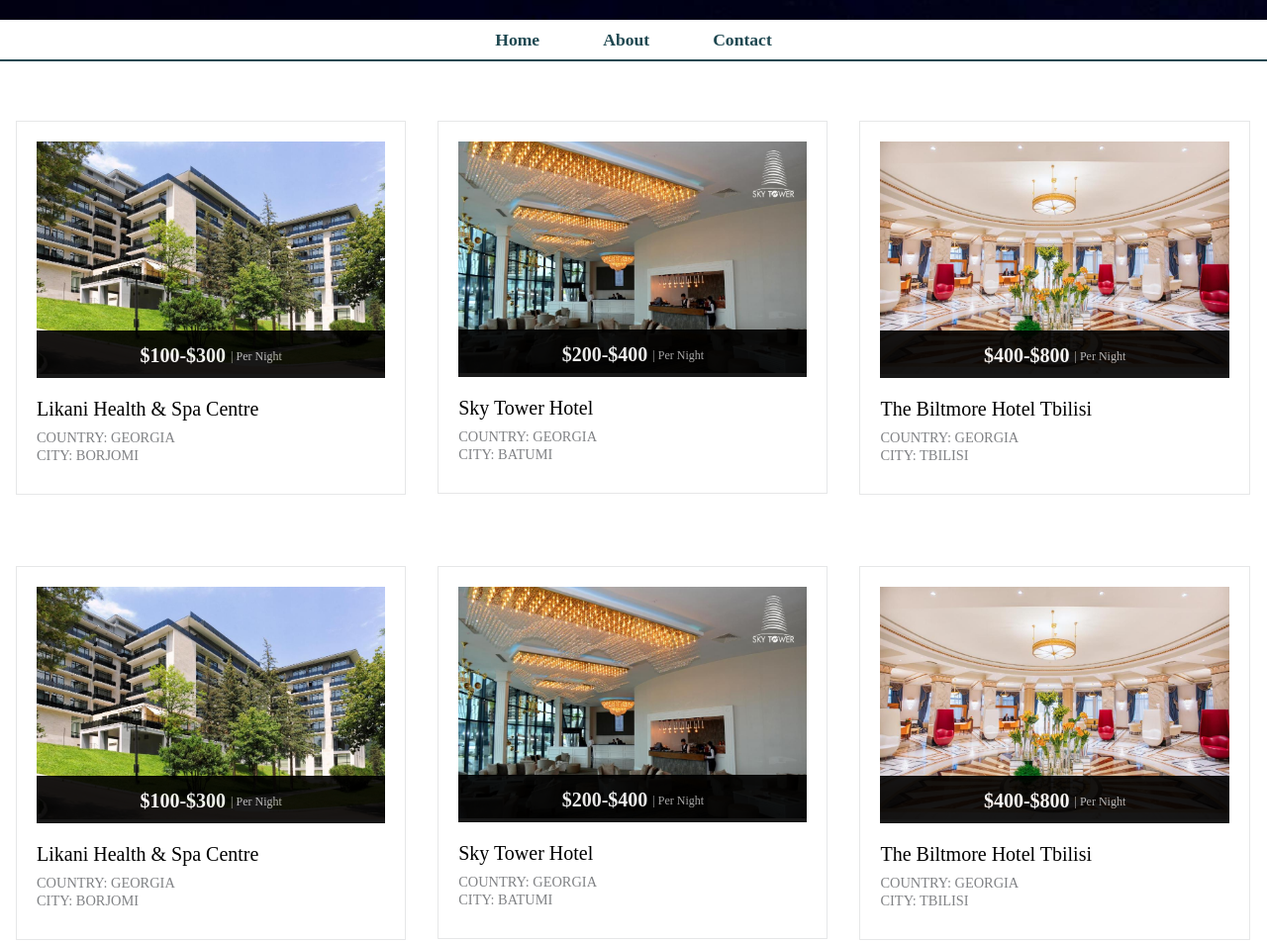
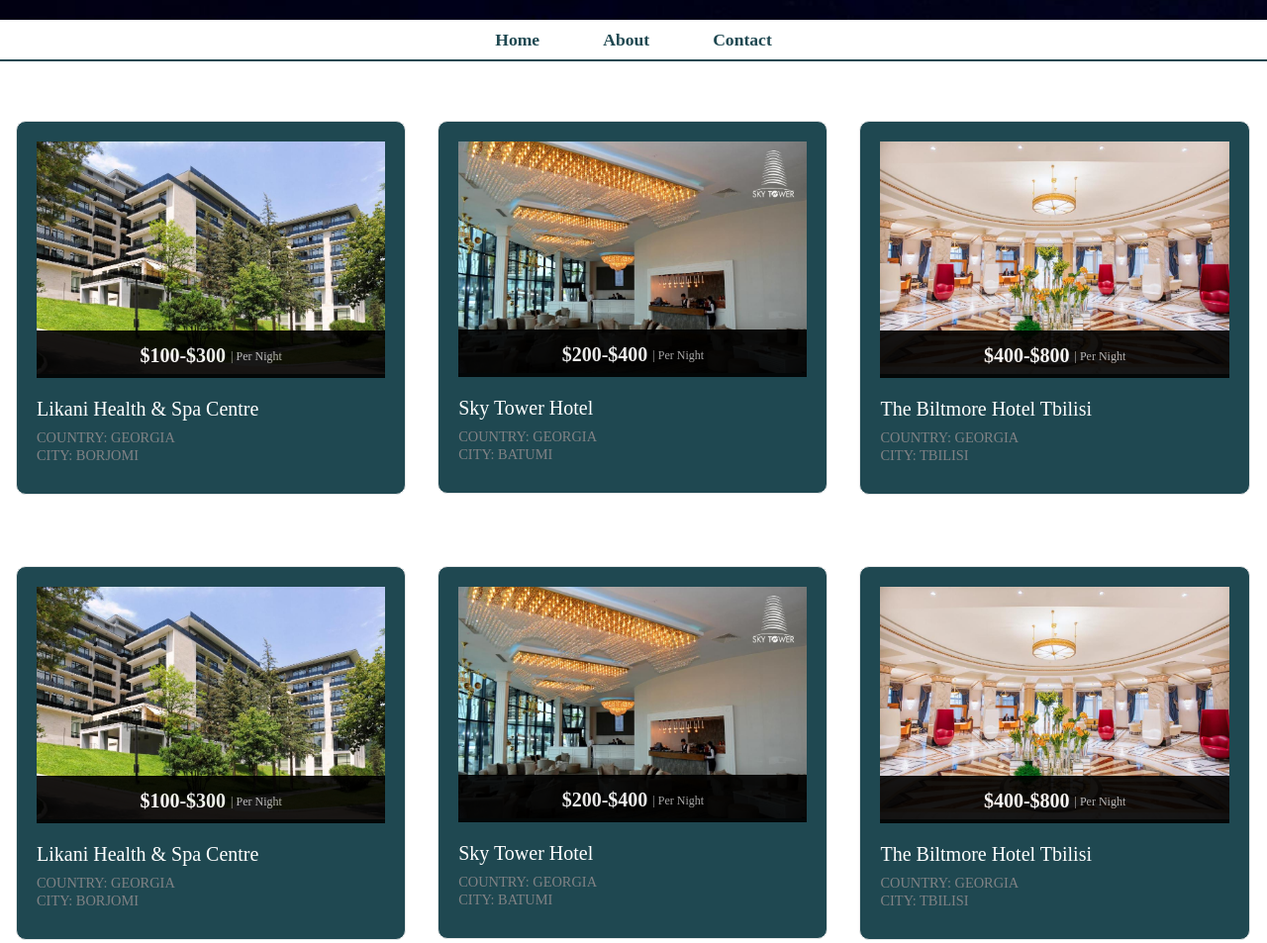
Before and after one commit to nkhaduri/JS-Final-Project, a website: page src/index.html in a window 1280 px wide. Shown: the part 580-1533 px from the top of the page at 99% size. Drawn offline with Linux system fonts and the light colour scheme; some packages are replaced by stand-ins of ours.

Commit message:
Small changes in design

```diff
--- a/src/css/style.css
+++ b/src/css/style.css
@@ -321,7 +321,9 @@
 	box-sizing: border-box;
 	border: 1px solid #e6e7e8;
 	padding: 1.25em;
-
+	background-color: #1F4851;
+	color: white;
+	border-radius: 10px;
 }
 
 .top-hotel-header {
```
Also changed, not shown: src/imgs/freeuni-map.png (added). Lines whose indentation alone changed are shown as unchanged.
